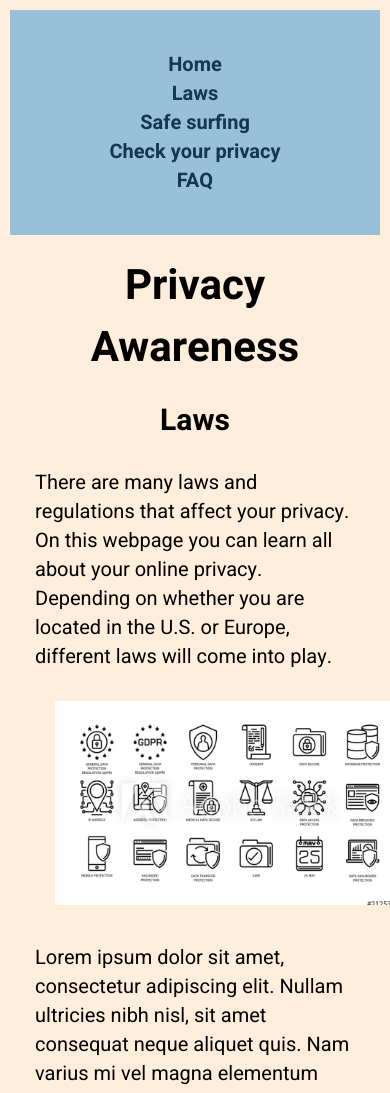
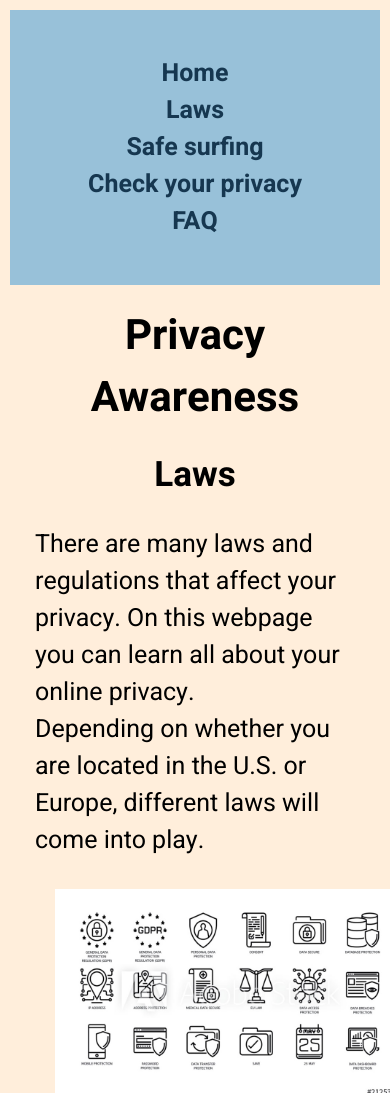
Before and after one commit to J4502-FS20/Helles_final_project, a plain HTML site: page page2.html in a window 390 px wide. Shown: the top 1093 px of the page. Drawn offline with Linux system fonts and the light colour scheme.

Commit message:
Add files via upload

```diff
--- a/stylesheet.css
+++ b/stylesheet.css
@@ -126,16 +126,16 @@ ul a:hover {
     #navigation ul{
         flex-flow: column;
         padding: 0;
-        font-size: 20px;
+        font-size: 25px;
    }
     h1{
         font-size: 42px;
    }
     h2{
-        font-size: 30px;
+        font-size: 35px;
    }
     p {
-        font-size: 20px;
+        font-size: 25px;
         padding: 5px;
    }
     img{
```
